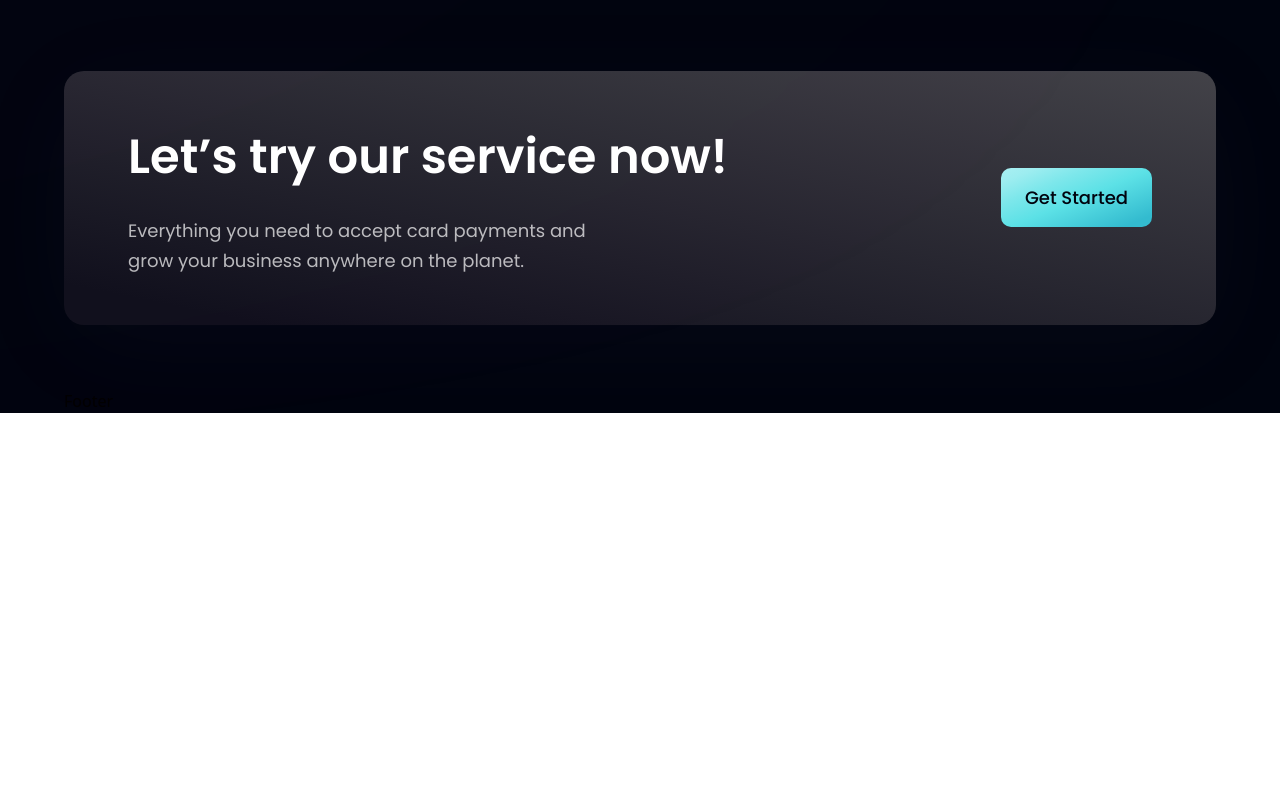
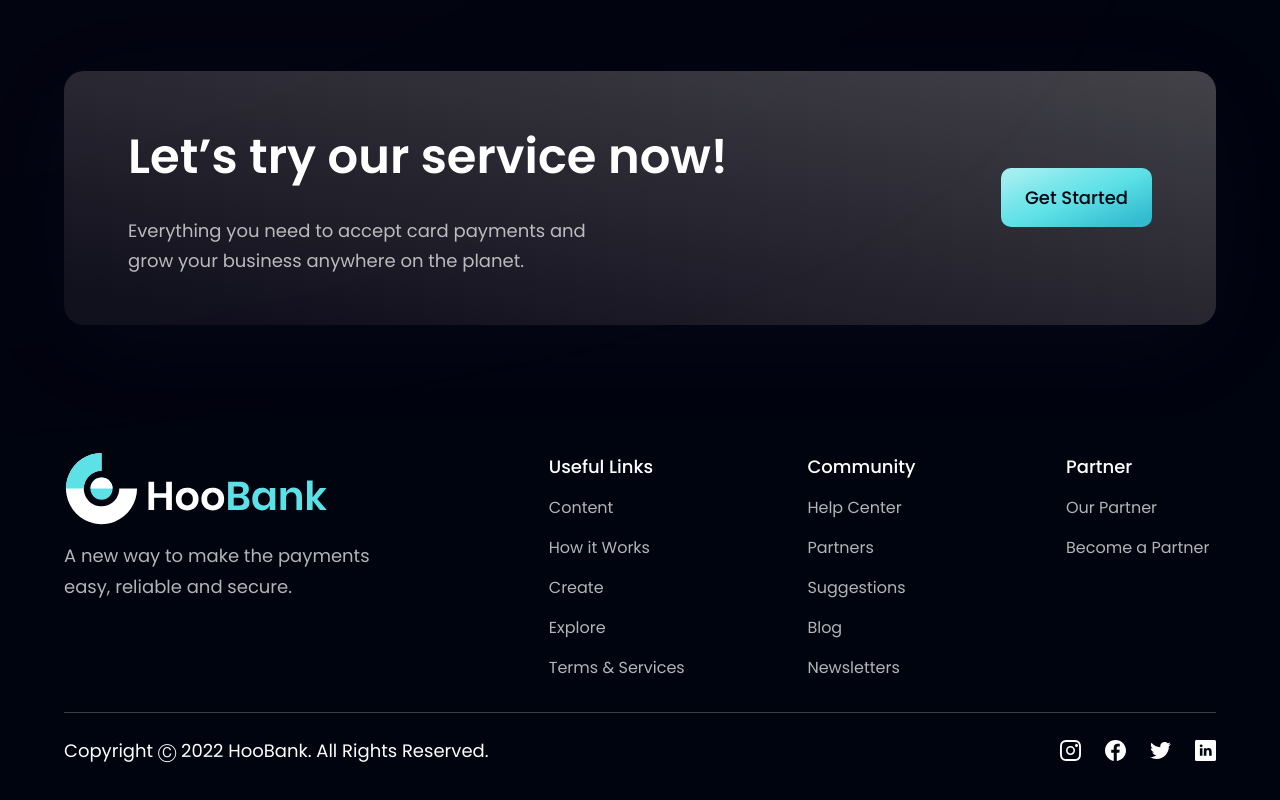
Before and after one commit to jefim9413/bank_modern, a React (Vite) app: page / in a window 1280 px wide. Shown: the part 2064-2864 px from the top of the page. Before the commit the page ends 2477 px from the top, so only its background shows below. Built offline with nearby package versions, Linux system fonts and the light colour scheme.

Commit message:
finalizando o componente Footer

```diff
--- a/src/components/Footer.jsx
+++ b/src/components/Footer.jsx
@@ -1,9 +1,66 @@
-import React from 'react'
 
-function Footer() {
-  return (
-    <div>Footer</div>
-  )
-}
+
+import styles from "../style";
+import { logo } from "../assets";
+import { footerLinks, socialMedia } from "../constants";
+
+const Footer = () => (
+  <section className={`${styles.flexCenter} ${styles.paddingY} flex-col`}>
+    <div className={`${styles.flexStart} md:flex-row flex-col mb-8 w-full`}>
+      <div className="flex-[1] flex flex-col justify-start mr-10">
+        <img
+          src={logo}
+          alt="hoobank"
+          className="w-[266px] h-[72.14px] object-contain"
+        />
+        <p className={`${styles.paragraph} mt-4 max-w-[312px]`}>
+          A new way to make the payments easy, reliable and secure.
+        </p>
+      </div>
+
+      <div className="flex-[1.5] w-full flex flex-row justify-between flex-wrap md:mt-0 mt-10">
+        {footerLinks.map((footerlink) => (
+          <div key={footerlink.title} className={`flex flex-col ss:my-0 my-4 min-w-[150px]`}>
+            <h4 className="font-poppins font-medium text-[18px] leading-[27px] text-white">
+              {footerlink.title}
+            </h4>
+            <ul className="list-none mt-4">
+              {footerlink.links.map((link, index) => (
+                <li
+                  key={link.name}
+                  className={`font-poppins font-normal text-[16px] leading-[24px] text-dimWhite hover:text-secondary cursor-pointer ${
+                    index !== footerlink.links.length - 1 ? "mb-4" : "mb-0"
+                  }`}
+                >
+                  {link.name}
+                </li>
+              ))}
+            </ul>
+          </div>
+        ))}
+      </div>
+    </div>
+
+    <div className="w-full flex justify-between items-center md:flex-row flex-col pt-6 border-t-[1px] border-t-[#3F3E45]">
+      <p className="font-poppins font-normal text-center text-[18px] leading-[27px] text-white">
+        Copyright Ⓒ 2022 HooBank. All Rights Reserved.
+      </p>
+
+      <div className="flex flex-row md:mt-0 mt-6">
+        {socialMedia.map((social, index) => (
+          <img
+            key={social.id}
+            src={social.icon}
+            alt={social.id}
+            className={`w-[21px] h-[21px] object-contain cursor-pointer ${
+              index !== socialMedia.length - 1 ? "mr-6" : "mr-0"
+            }`}
+            onClick={() => window.open(social.link)}
+          />
+        ))}
+      </div>
+    </div>
+  </section>
+);
 
 export default Footer
```
